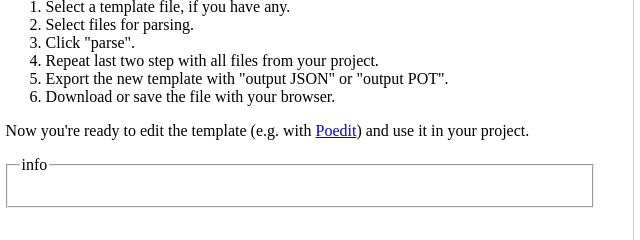
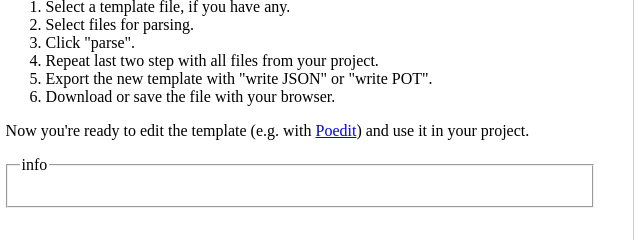
Before and after one commit to g4rf/jg.gettext.js, a plain HTML site: page public_html/index.html in a window 1280 px wide. Shown: the part 319-559 px from the top of the page, 20-660 px from the left. Drawn offline with Linux system fonts and the light colour scheme; no server answers.

Commit message:
corrected text and translations

```diff
--- a/public_html/index.html
+++ b/public_html/index.html
@@ -81,7 +81,7 @@
 		<li>Select files for parsing.</li>
 		<li>Click "parse".</li>
 		<li>Repeat last two step with all files from your project.</li>
-		<li>Export the new template with "output JSON" or "output POT".</li>
+		<li>Export the new template with "write JSON" or "write POT".</li>
 		<li>Download or save the file with your browser.</li>
 	</ol>
 	<p>Now you're ready to edit the template (e.g. with
```
Also changed, not shown: 3 other files.
